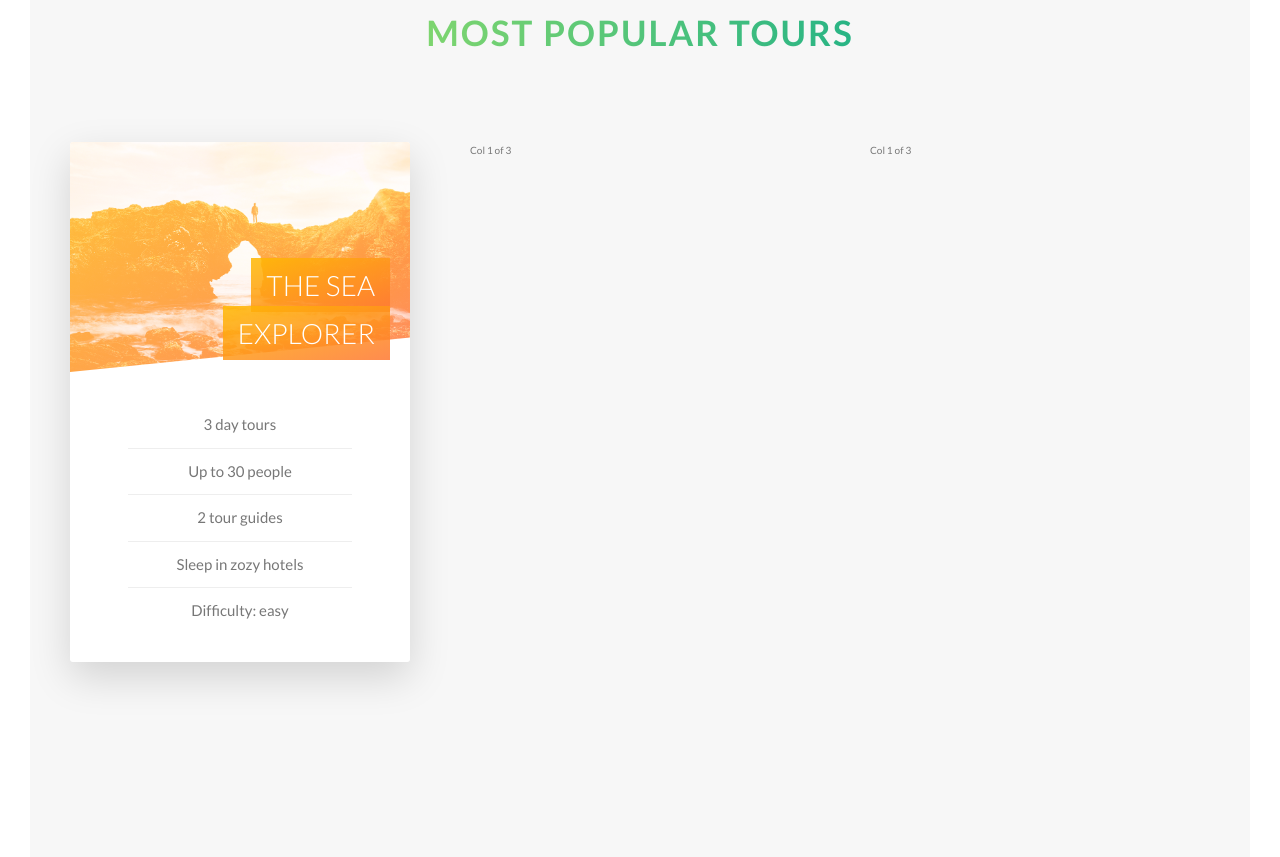
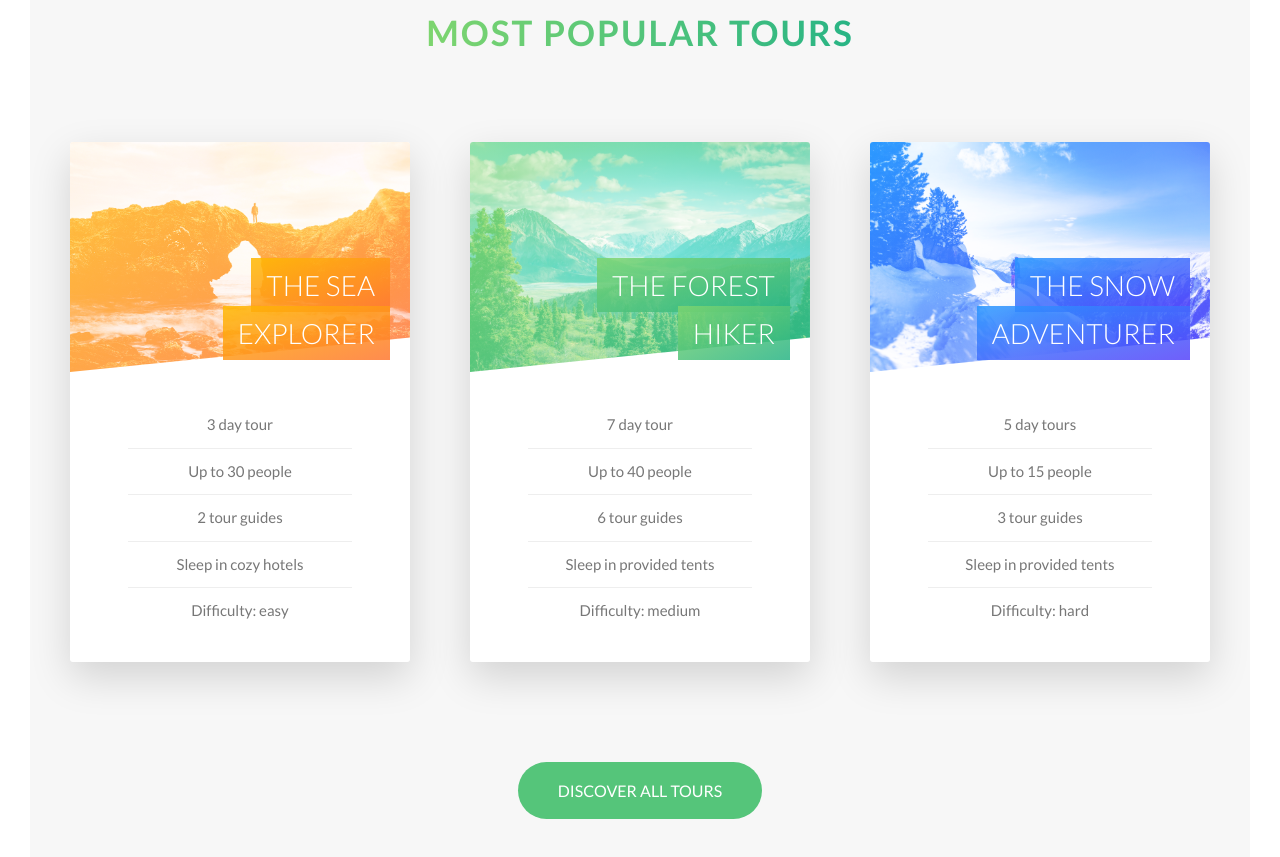
Before and after one commit to JuanTorres93/css-course-natours-project-1, a website: page index.html in a window 1280 px wide. Shown: the part 2391-3248 px from the top of the page. Drawn offline with Linux system fonts and the light colour scheme.

Commit message:
Finished tours section

```diff
--- a/index.html
+++ b/index.html
@@ -145,10 +145,10 @@
                             </h4>
                             <div class="card__details">
                                 <ul>
-                                    <li>3 day tours</li>
+                                    <li>3 day tour</li>
                                     <li>Up to 30 people</li>
                                     <li>2 tour guides</li>
-                                    <li>Sleep in zozy hotels</li>
+                                    <li>Sleep in cozy hotels</li>
                                     <li>Difficulty: easy</li>
                                 </ul>
                             </div>
@@ -166,14 +166,81 @@
                         </div>
                     </div>
                 </div>
+
                 <div class="col-1-of-3">
-                    Col 1 of 3
+                    <div class="card">
+                        <div class="card__side card__side--front">
+                            <div class="card__picture card__picture--2">
+                                &nbsp;
+                            </div>
+                            <h4 class="card__heading">
+                                <span class="card__heading-span card__heading-span--2">
+                                    The forest hiker
+                                </span>
+                            </h4>
+                            <div class="card__details">
+                                <ul>
+                                    <li>7 day tour</li>
+                                    <li>Up to 40 people</li>
+                                    <li>6 tour guides</li>
+                                    <li>Sleep in provided tents</li>
+                                    <li>Difficulty: medium</li>
+                                </ul>
+                            </div>
+                        </div>
+                        <div class="card__side card__side--back card__side--back-2">
+                            <div class="card__cta">
+                                <div class="card__price-box">
+                                    <p class="card__price-only">Only</p>
+                                    <p class="card__price-value">
+                                        $497
+                                    </p>
+                                </div>
+                                <a href="#" class="btn btn--white">Book now</a>
+                            </div>
+                        </div>
+                    </div>
                 </div>
+
                 <div class="col-1-of-3">
-                    Col 1 of 3
+                    <div class="card">
+                        <div class="card__side card__side--front">
+                            <div class="card__picture card__picture--3">
+                                &nbsp;
+                            </div>
+                            <h4 class="card__heading">
+                                <span class="card__heading-span card__heading-span--3">
+                                    The Snow Adventurer
+                                </span>
+                            </h4>
+                            <div class="card__details">
+                                <ul>
+                                    <li>5 day tours</li>
+                                    <li>Up to 15 people</li>
+                                    <li>3 tour guides</li>
+                                    <li>Sleep in provided tents</li>
+                                    <li>Difficulty: hard</li>
+                                </ul>
+                            </div>
+                        </div>
+                        <div class="card__side card__side--back card__side--back-3">
+                            <div class="card__cta">
+                                <div class="card__price-box">
+                                    <p class="card__price-only">Only</p>
+                                    <p class="card__price-value">
+                                        $897
+                                    </p>
+                                </div>
+                                <a href="#" class="btn btn--white">Book now</a>
+                            </div>
+                        </div>
+                    </div>
                 </div>
             </div>
 
+            <div class="u-center-text u-margin-top-huge">
+                <a href="#" class="btn btn--green">Discover all tours</a>
+            </div>
         </section>
     </main>
 
--- a/sass/base/_utilities.scss
+++ b/sass/base/_utilities.scss
@@ -13,3 +13,7 @@
 .u-margin-bottom-small {
     margin-bottom: 1.5rem;
 }
+
+.u-margin-top-huge {
+    margin-top: 10rem;
+}
--- a/sass/components/_button.scss
+++ b/sass/components/_button.scss
@@ -57,6 +57,15 @@
 
         &::after {
             background-color: abstracts.$color-white;
+        }
+    }
+
+    &--green {
+        background-color: abstracts.$color-primary;
+        color: abstracts.$color-white;
+
+        &::after {
+            background-color: abstracts.$color-primary;
         }
     }
 
--- a/sass/components/_card.scss
+++ b/sass/components/_card.scss
@@ -85,13 +85,19 @@
         &--2 {
             // Go up 1 level, because the compiled file
             // will be cc/style.css
-            background-image: url('../img/nat-5.jpg');
+            background-image: linear-gradient(to right bottom,
+                    $color-primary-light,
+                    $color-primary-dark ),
+                url('../img/nat-6.jpg');
         }
 
         &--3 {
             // Go up 1 level, because the compiled file
             // will be cc/style.css
-            background-image: url('../img/nat-5.jpg');
+            background-image: linear-gradient(to right bottom,
+                    $color-tertiary-light,
+                    $color-tertiary-dark ),
+                url('../img/nat-7.jpg');
         }
     }
 
@@ -119,6 +125,18 @@
             background-image: linear-gradient(to right bottom,
                     rgba($color-secondary-light, .85),
                     rgba($color-secondary-dark, .85));
+        }
+
+        &--2 {
+            background-image: linear-gradient(to right bottom,
+                    rgba($color-primary-light, .85),
+                    rgba($color-primary-dark, .85));
+        }
+
+        &--3 {
+            background-image: linear-gradient(to right bottom,
+                    rgba($color-tertiary-light, .85),
+                    rgba($color-tertiary-dark, .85));
         }
     }
 
--- a/sass/pages/_home.scss
+++ b/sass/pages/_home.scss
@@ -28,6 +28,6 @@
 
 .section-tours {
     background-color: abstracts.$color-grey-light-1;
-    padding: 25rem 0 50rem 0;
+    padding: 25rem 0 15rem 0;
     margin-top: -10rem;
 }
```
Also changed, not shown: css/style.css.
